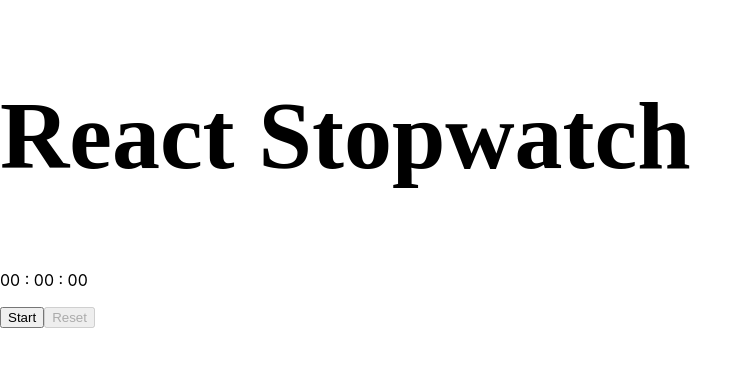
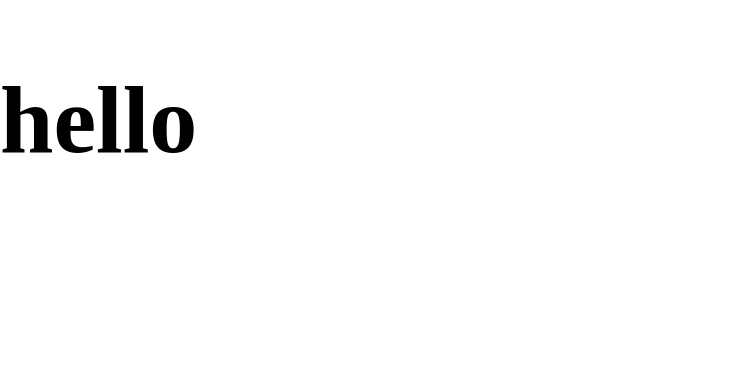
Before and after one commit to iamneo-production/eafcbabdfeaceedeeacceebdadbadffbabbf, a React (Create React App) app in the folder reactapp/: page / in a window 1280 px wide. Shown: the top 366 px of the page, without its empty margins (0-753 px from the left). Built offline with nearby package versions, Linux system fonts and the light colour scheme.

Commit message:
Backup Commit

```diff
--- a/reactapp/src/App.js
+++ b/reactapp/src/App.js
@@ -1,11 +1,10 @@
 
 import './App.css';
-import Stopwatch from './components/stopwatch/Stopwatch';
 
 function App() {
   return (
     <div className="App">
-      <Stopwatch />
+      <h1>hello</h1>
     </div>
   );
 }
--- a/reactapp/src/components/stopwatch/Stopwatch.jsx
+++ /dev/null
@@ -1,64 +0,0 @@
-import { useState, useEffect, useRef, React } from "react";
-import '/home/coder/project/workspace/reactapp/src/App.css';
-
-
-export default function Stopwatch(props){
-
-
-    const [time, setTime] = useState(0)
-    const [isActive, setIsActive] = useState(false)
-    const [isPaused, setIsPaused] = useState(false)
-    const increment = useRef(null)
-
-
-    const handleStart = () => {
-        setIsActive(true);
-        setIsPaused(false);
-
-        increment.current = setInterval(() => {
-          setTime((time) => time + 1000)}, 1000)
-    };
-
-
-    const handlePause = () => {
-      clearInterval(increment.current)
-      setIsPaused(!isPaused);
-    };
-
-    const handleResume = () => {
-      setIsPaused(!isPaused);
-      increment.current = setInterval(() => {
-        setTime((time) => time + 1000)}, 1000)
-    };
-
-    const handleReset = () => {
-     clearInterval(increment.current)
-      setIsActive(false)
-      setIsPaused(false)
-      setTime(0)
-    };
-
-    return(
-        <section id='stopwatch'>
-            <div className='inner' >
-            <h1> React Stopwatch </h1>
-
-            <p id='time' data-testid='time'>{`0${Math.floor(time % 360000)}`.slice(-2)} : {`0${Math.floor(time/60000) % 60}`.slice(-2)} : {`0${Math.floor(time/1000) % 60}`.slice(-2)} </p>
-
-            <div className='buttons'>
-
-            {
-            !isActive && !isPaused?
-              <button onClick={handleStart} data-testid='start'>Start</button>
-              : (
-                !isPaused ? <button data-testid='pause' onClick={handlePause}>Pause</button> :  <button data-testid='resume' onClick={handleResume}>Resume</button>
-              )
-            }
-
-          <button id='reset' data-testid='reset' onClick={handleReset} disabled={!isActive}>Reset</button>
-        </div>
-        </div>
-
-        </section>
-    )
-}
```
Also changed, not shown: 1 other file (tests, documents, lock files or other folders).
